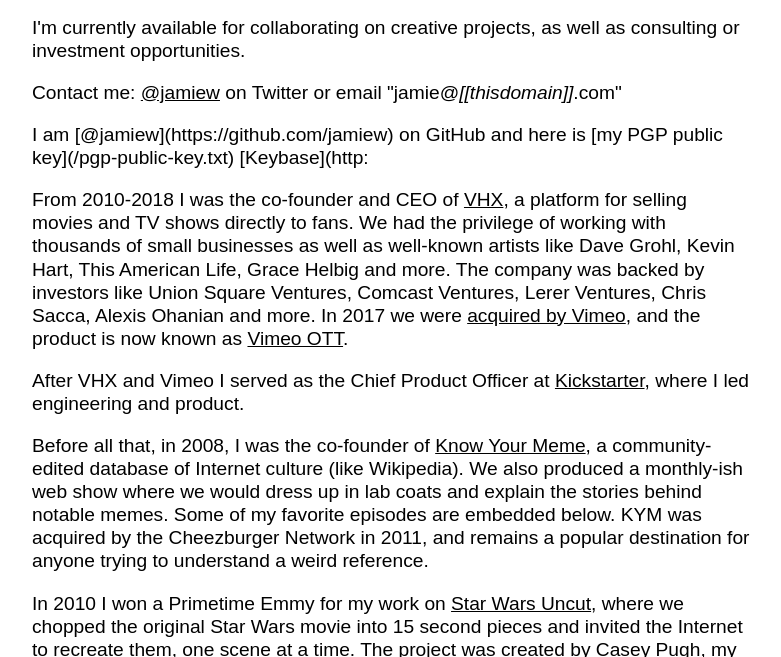
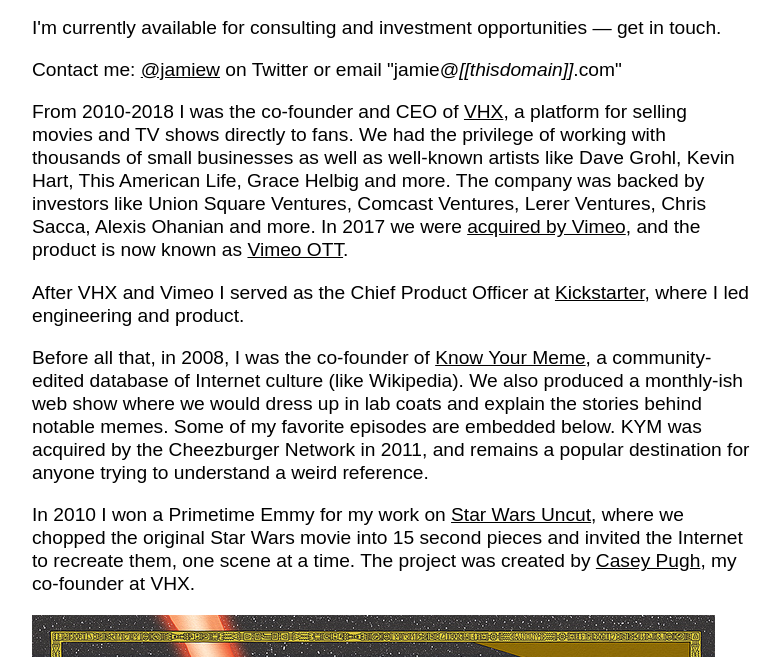
Before and after one commit to jamiew/jamiedubs.com, a Jekyll site: the page built from index.md, in a window 1280 px wide and 900 px high, scrolled down 309 px, cut to the strip 243-900 px from the top of the window. Shown: the whole strip, without its empty margins (248-1029 px from the left). Built offline with Jekyll 4.4.1, drawn with Linux system fonts in a browser that asks for light colours.

Commit message:
Minor intro updates

```diff
--- a/index.md
+++ b/index.md
@@ -13,18 +13,17 @@
   <iframe src="https://player.vimeo.com/video/172932512?title=0" width="640" height="360" frameborder="0" webkitallowfullscreen mozallowfullscreen allowfullscreen></iframe>
 
 <p>
-  I'm currently available for collaborating on creative projects,
-  as well as consulting or investment opportunities.
+  I'm currently available for consulting and investment opportunities &mdash; get in touch.
 
 <p>
   Contact me: <a href="http://twitter.com/jamiew">@jamiew</a> on Twitter
   or email "jamie@<i>[[thisdomain]]</i>.com"
 
+{% comment %}
 <p>
-  I am [@jamiew](https://github.com/jamiew) on GitHub
-  and here is [my PGP public key](/pgp-public-key.txt) [Keybase](http:
+  I am (@jamiew)[https://github.com/jamiew] on GitHub
+  and here is (my PGP public key)[/pgp-public-key.txt]
 
-{% comment %}
 <p>
   I am currently...
   I am available for consulting and investment opportunities.
```
